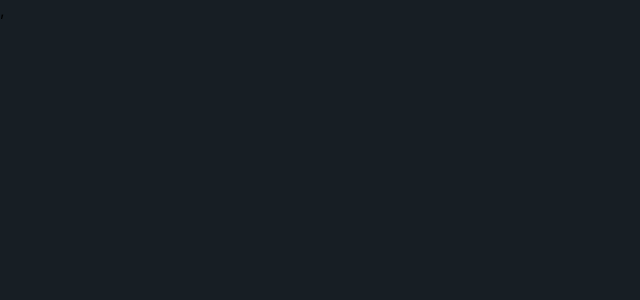
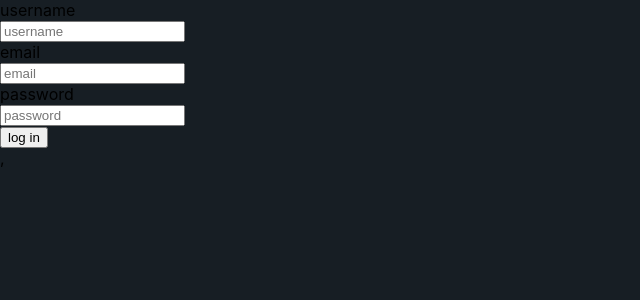
Before and after one commit to cs25-bw-team-fly-and-fresh/cs25-bw-team-fly-and-fresh-fe, a React (Create React App) app: page /login in a window 1280 px wide. Shown: the top 300 px of the page, without its empty margins (0-640 px from the left). Built offline with nearby package versions, Linux system fonts and the light colour scheme.

Commit message:
add login

```diff
--- a/src/App.js
+++ b/src/App.js
@@ -2,7 +2,7 @@ import React from 'react';
 import { Route, Switch } from 'react-router-dom';
 import World from './features/world';
 import Register from './Register&Login/Register';
-
+import Login from './Register&Login/Login';
 function App() {
 	return (
 		<>
@@ -10,6 +10,7 @@ function App() {
 				<Route exact path='/' />
 				<Route path='/game' component={World} />
 				<Route path='/register' component={Register} />
+				<Route path='/login' component={Login} />
 			</Switch>
 		</>
 	);
--- a/src/Register&Login/Login.js
+++ b/src/Register&Login/Login.js
@@ -0,0 +1,74 @@
+import React, { useState } from 'react';
+import axios from 'axios';
+
+const Login = props => {
+	// console.log(props);
+	const [user, setUser] = useState({
+		username: '',
+		email: '',
+		password: '',
+	});
+
+	const userInput = e => {
+		setUser({
+			...user,
+			[e.target.name]: e.target.value,
+		});
+		// console.log(user);
+	};
+
+	const userLogin = e => {
+		e.preventDefault();
+		axios
+			.post(
+				`http://cs25-bw-team-fly-and-fresh-be.herokuapp.com/api/login/`,
+				user,
+			)
+			.then(res => {
+				console.log(res);
+
+				props.history.push('/game');
+			})
+			.catch(err => console.log(err, 'for sure error'));
+	};
+
+	return (
+		<div>
+			<form onSubmit={userLogin}>
+				<label>username</label> <br />
+				<input
+					name='username'
+					placeholder='username'
+					type='text'
+					onChange={userInput}
+					value={user.username}
+					autoComplete='off'
+				/>
+				<br />
+				<label>email</label> <br />
+				<input
+					name='email'
+					placeholder='email'
+					type='email'
+					onChange={userInput}
+					value={user.email}
+					autoComplete='off'
+				/>
+				<br />
+				<label>password</label> <br />
+				<input
+					name='password'
+					placeholder='password'
+					type='password'
+					onChange={userInput}
+					value={user.password}
+					autoComplete='off'
+				/>
+				<br />
+				<button>log in</button>
+			</form>
+		</div>
+	);
+};
+
+export default Login;
--- a/src/Register&Login/Register.js
+++ b/src/Register&Login/Register.js
@@ -24,7 +24,7 @@ const Register = props => {
 		e.preventDefault();
 		axios
 			.post(
-				`https://cs25-bw-team-fly-and-fresh-be.herokuapp.com/api/registration/`,
+				`http://cs25-bw-team-fly-and-fresh-be.herokuapp.com/api/registration/`,
 				user,
 			)
 			.then(res => {
```
